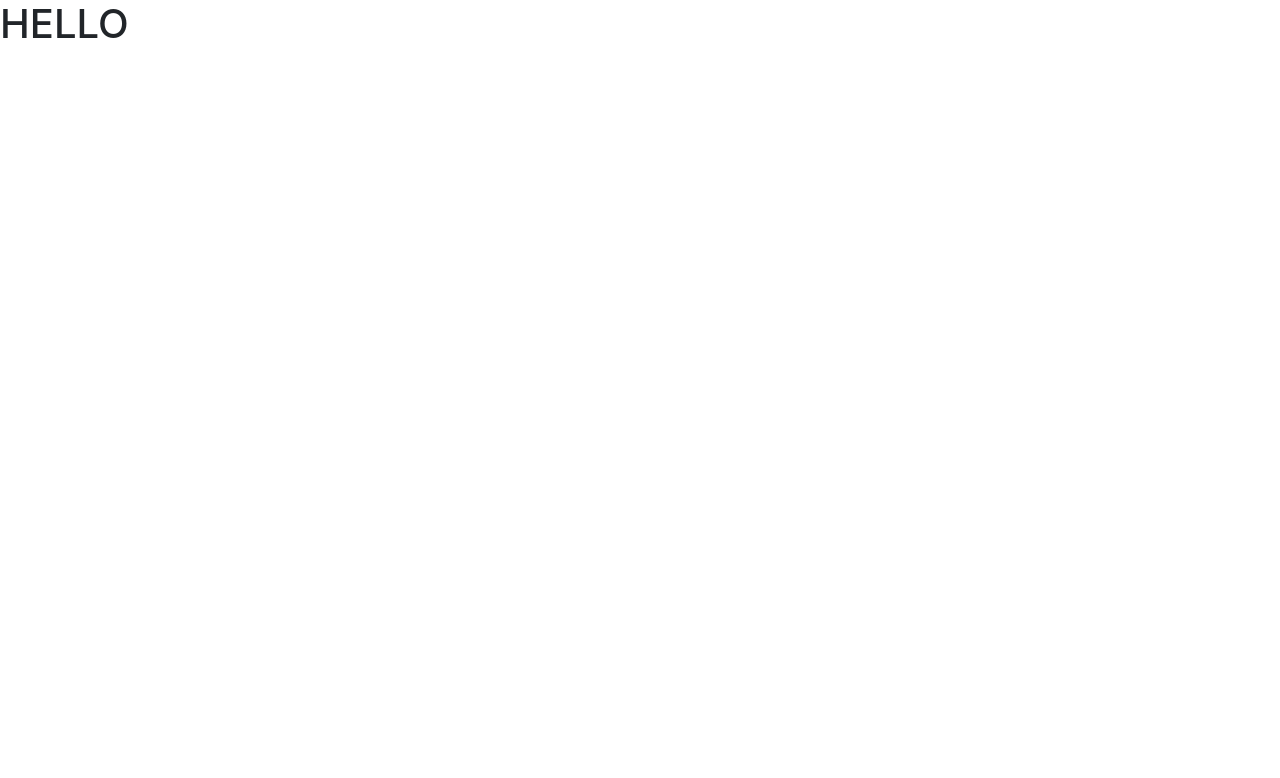
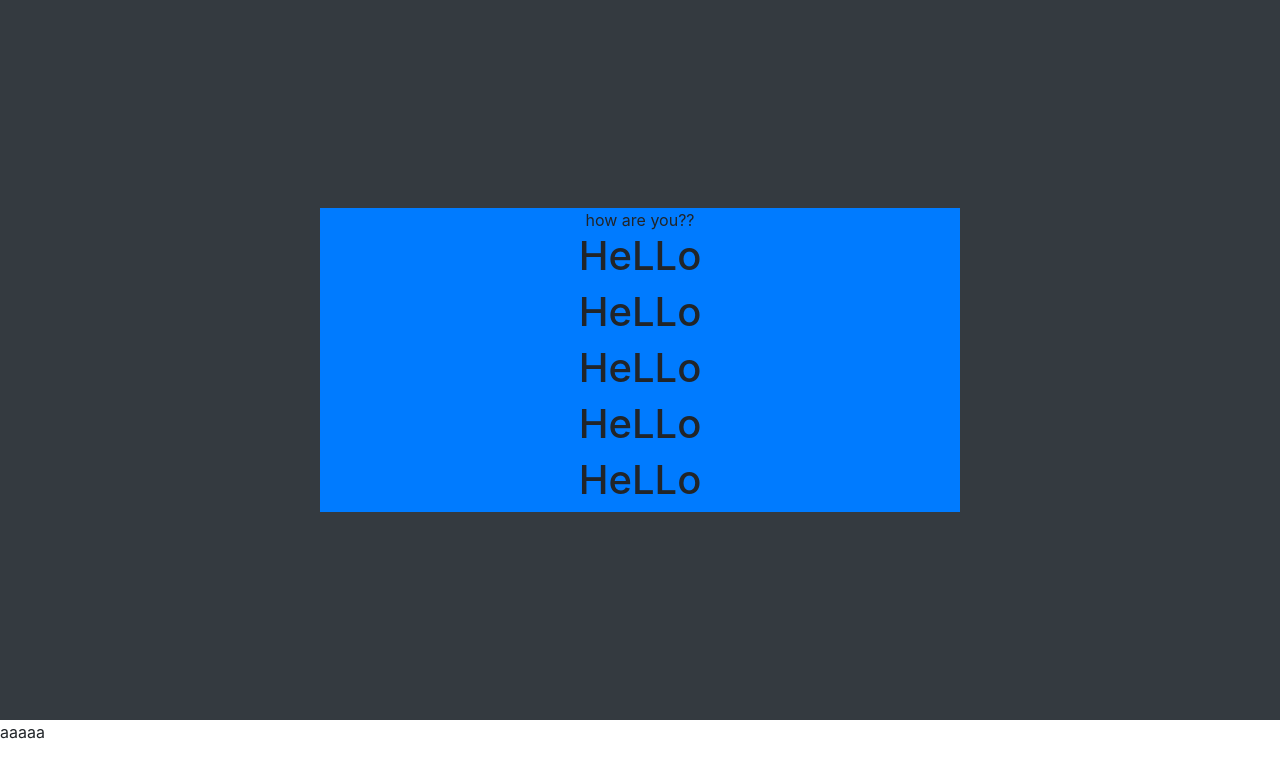
Before and after one commit to Amano123/amano000.github.io, a plain HTML site: page index.html in a window 1280 px wide. Drawn offline with Linux system fonts and the light colour scheme.

Commit message:
headerの配置を決めた 画面の90％を高さとして文字を中心になるように指定した。

```diff
--- a/index.html
+++ b/index.html
@@ -5,13 +5,22 @@
         <script type="text/javascript" src="js/jquery.js"></script>
         <script type="text/javascript" src="js/popper.js"></script>
         <script type="text/javascript" src="js/bootstrap.min.js"></script>
-        <link rel="stylesheet" type="text/css" href="css/bootstrap.min.css">
+		<link rel="stylesheet" type="text/css" href="css/bootstrap.min.css">
+		<link rel="stylesheet" href="css/style.css">
     </head>
     <body>
-		<header>
-			<h1>HELLO</h1>
+		<header class = "header bg-dark">
+			<div class="text bg-primary">
+				how are you??
+				<H1>HeLLo</H1>
+				<H1>HeLLo</H1>
+				<H1>HeLLo</H1>
+				<H1>HeLLo</H1>
+				<H1>HeLLo</H1>
+			</div>
+		</header>
 
-		</header>
+		aaaaa
 
 
 	</body>
--- /dev/null
+++ b/sass/style.scss
@@ -0,0 +1,13 @@
+header{
+    height: 90vh;
+    position: relative;
+    .text{
+        position: absolute;
+        top: 50%;
+        left: 50%;
+        -webkit-transform : translate(-50%,-50%);
+        transform : translate(-50%,-50%);
+        width: 50vw;
+        text-align: center;
+    }
+    }
```
Also changed, not shown: css/style.css (added), 1 other file.
